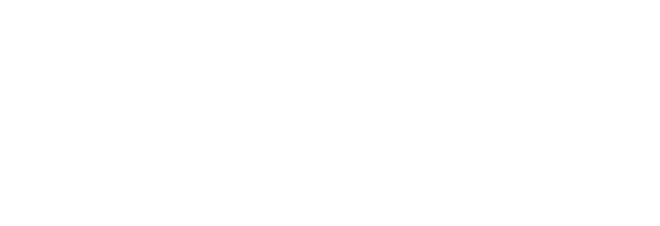
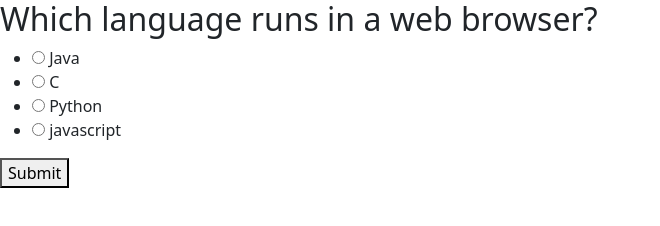
Before and after one commit to LeeDaFool/interviewquiz, a plain HTML site: page index.html in a window 1280 px wide. Shown: the whole page, without its empty margins (0-660 px from the left). Drawn offline with nearby package versions, Linux system fonts and the light colour scheme.

Commit message:
added quizdata along with the functionality

```diff
--- a/asset/script.js
+++ b/asset/script.js
@@ -0,0 +1,87 @@
+var quizContainer = document.getElementsByClassName('quiz-container');
+var questionData = document.getElementById('question');
+var answersData = document.querySelectorAll('.answer');
+console.log(answersData);
+var a_text = document.getElementById('a_text')
+var b_text = document.getElementById('b_text')
+var c_text = document.getElementById('c_text')
+var d_text = document.getElementById('d_text')
+var submitBtn = document.getElementById('submit')
+let currentQuiz = 0
+let score = 0
+
+
+var quizData = [
+  {
+      question: "Which language runs in a web browser?",
+      a: "Java",
+      b: "C",
+      c: "Python",
+      d: "javascript",
+      correct: "d",
+  },
+  {
+      question: "What does CSS stand for?",
+      a: "Central Style Sheets",
+      b: "Cascading Style Sheets",
+      c: "Cascading Simple Sheets",
+      d: "Cars SUVs Sailboats",
+      correct: "b",
+  },
+  {
+      question: "What does HTML stand for?",
+      a: "Hypertext Markup Language",
+      b: "Hypertext Markdown Language",
+      c: "Hyperloop Machine Language",
+      d: "Helicopters Terminals Motorboats Lamborginis",
+      correct: "a",
+  },
+  {
+      question: "What year was JavaScript launched?",
+      a: "1996",
+      b: "1995",
+      c: "1994",
+      d: "none of the above",
+      correct: "b",
+  },
+];
+
+loadQuiz()
+function loadQuiz() {
+    deselectAnswers()
+    const currentQuizData = quizData[currentQuiz]
+    question.innerText = currentQuizData.question
+    a_text.innerText = currentQuizData.a
+    b_text.innerText = currentQuizData.b
+    c_text.innerText = currentQuizData.c
+    d_text.innerText = currentQuizData.d
+}
+function deselectAnswers() {
+    answersData.forEach(answersData => answersData.checked = false)
+}
+function getSelected() {
+    let answer
+    answersData.forEach(answersData => {
+        if(answersData.checked) {
+            answer = answersData.id
+        }
+    })
+    return answer
+}
+submitBtn.addEventListener('click', () => {
+    const answer = getSelected()
+    if(answer) {
+       if(answer === quizData[currentQuiz].correct) {
+           score++
+       }
+       currentQuiz++
+       if(currentQuiz < quizData.length) {
+           loadQuiz()
+       } else {
+           quiz.innerHTML = `
+           <h2>You answered ${score}/${quizData.length} questions correctly</h2>
+           <button onclick="location.reload()">Reload</button>
+           `
+       }
+    }
+})
--- a/index.html
+++ b/index.html
@@ -6,9 +6,34 @@
   <meta name="viewport" content="width=device-width, initial-scale=1.0">
   <title>Document</title>
   <link rel="stylesheet" href="./asset/style.css">
+  <link href="https://cdn.jsdelivr.net/npm/bootstrap@5.0.2/dist/css/bootstrap.min.css" rel="stylesheet" integrity="sha384-EVSTQN3/azprG1Anm3QDgpJLIm9Nao0Yz1ztcQTwFspd3yD65VohhpuuCOmLASjC" crossorigin="anonymous">
 </head>
 <body>
 
+  <div class="quiz-container" id="quiz">
+    <div class="quiz-header">
+      <h2 class="question" id="question">Question Text</h2>
+      <ul>
+        <li>
+          <input type="radio" name="answer" id="a" class="answer">
+          <label for="a" id="a_text">Answer</label>
+        </li>
+        <li>
+          <input type="radio" name="answer" id="b" class="answer">
+          <label for="b" id="b_text">Answer</label>
+        </li>
+        <li>
+          <input type="radio" name="answer" id="c" class="answer">
+          <label for="c" id="c_text">Answer</label>
+        </li>
+        <li>
+          <input type="radio" name="answer" id="d" class="answer">
+          <label for="d" id="d_text">Answer</label>
+        </li>
+      </ul>
+    </div>
+    <button id="submit">Submit</button>
+  </div>
   <script src="./asset/script.js"></script>
 </body>
 </html>
```
Also changed, not shown: asset/images/04-web-apis-homework-demo.gif (added), 1 other file.
